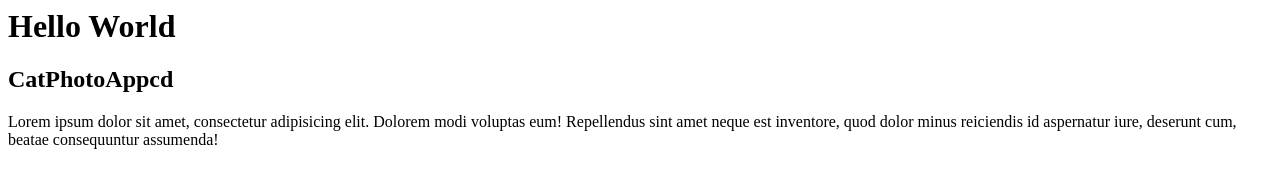
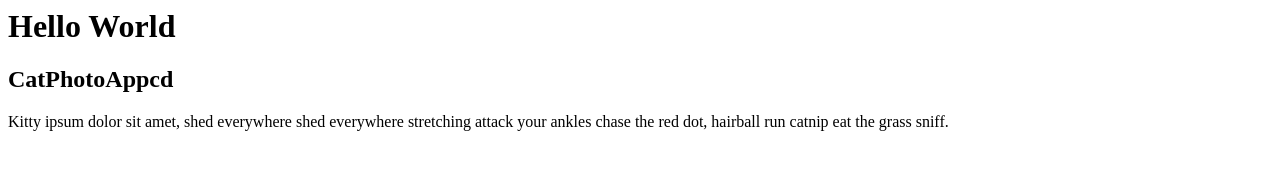
Before and after one commit to Ines1302/Day03, a plain HTML site: page ex14/src/index.html in a window 1280 px wide. Drawn offline with Linux system fonts and the light colour scheme.

Commit message:
Placeholder text

```diff
--- a/ex14/src/index.html
+++ b/ex14/src/index.html
@@ -1,5 +1,8 @@
-<h1> Hello World </h1>
+<h1>Hello World</h1>
 
 <h2>CatPhotoAppcd</h2>
 
-<p>Lorem ipsum dolor sit amet, consectetur adipisicing elit. Dolorem modi voluptas eum! Repellendus sint amet neque est inventore, quod dolor minus reiciendis id aspernatur iure, deserunt cum, beatae consequuntur assumenda!</p>
+<p>
+  Kitty ipsum dolor sit amet, shed everywhere shed everywhere stretching attack
+  your ankles chase the red dot, hairball run catnip eat the grass sniff.
+</p>
```
